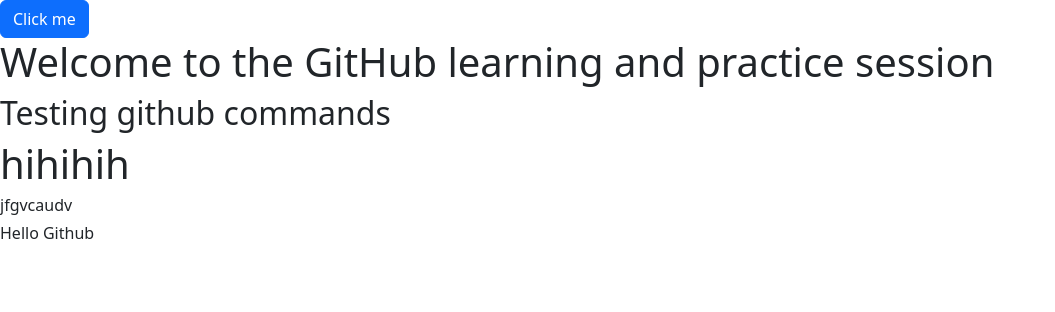
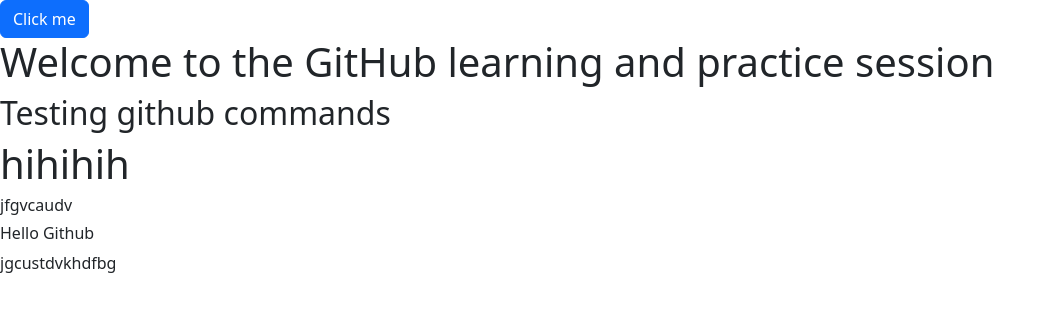
Before and after one commit to kjstarun/github-practice, a website: page index.html in a window 1280 px wide. Shown: the whole page, without its empty margins (0-1055 px from the left). Drawn offline with nearby package versions, Linux system fonts and the light colour scheme.

Commit message:
added version 1

```diff
--- a/index.html
+++ b/index.html
@@ -16,5 +16,6 @@
     <h1>hihihih</h1>
     <h6>jfgvcaudv</h6>
     <h6>Hello Github</h6>
+    <div>jgcustdvkhdfbg</div>
 </body>
 </html>
```
